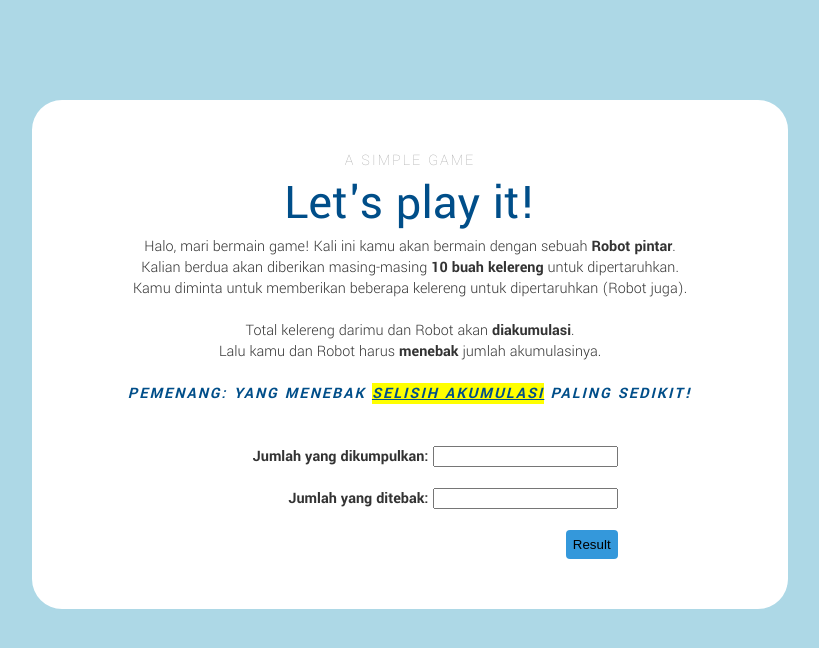
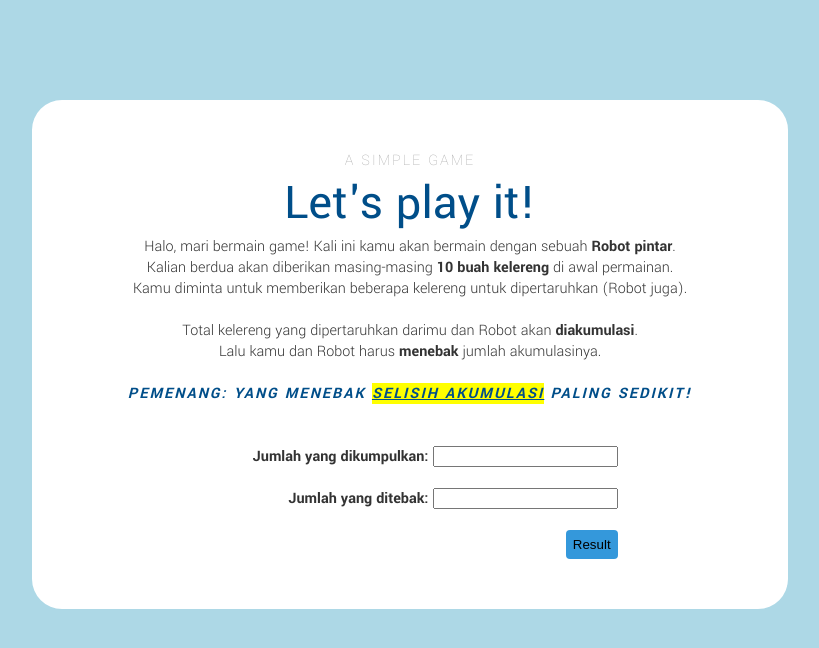
Before and after one commit to oniit/game, a plain HTML site: page index.html in a window 1280 px wide. Shown: the whole page, without its empty margins (230-1049 px from the left). Drawn offline with Linux system fonts and the light colour scheme.

Commit message:
Update index.html

```diff
--- a/index.html
+++ b/index.html
@@ -10,17 +10,11 @@
       <h2>A Simple Game</h2>
         <h1>Let's play it!</h1>
           <p>Halo, mari bermain game! Kali ini kamu akan bermain dengan sebuah <b>Robot pintar</b>.</p>
-  <p>Kalian berdua akan diberikan masing-masing <b>10 buah kelereng</b> untuk dipertaruhkan.</p>
+          <p>Kalian berdua akan diberikan masing-masing <b>10 buah kelereng</b> di awal permainan.</p>
           <p>Kamu diminta untuk memberikan beberapa kelereng untuk dipertaruhkan (Robot juga).</p>
-  <p><br>Total kelereng darimu dan Robot akan <b>diakumulasi</b>. </p>
+          <p><br>Total kelereng yang dipertaruhkan darimu dan Robot akan <b>diakumulasi</b>. </p>
           <p>Lalu kamu dan Robot harus <b>menebak</b> jumlah akumulasinya. </p>
             <h3><br><b><i>Pemenang: yang menebak <u>selisih akumulasi</u> paling sedikit!</i></b></h3>
-<script>
-/* Example JavaScript function  */
-function exampleFunction() {
-	alert("I am embedded into the HTML file!")
-	}
-</script>
 
       <!--div class="actions">
         <a href="#">Start Game</a>
@@ -36,6 +30,6 @@ function exampleFunction() {
         </form>
       </div>
     </div>
+  </body>
 <script src="script.js"></script>
-</body>
 </html>
```
Lines whose indentation alone changed are shown as unchanged.
